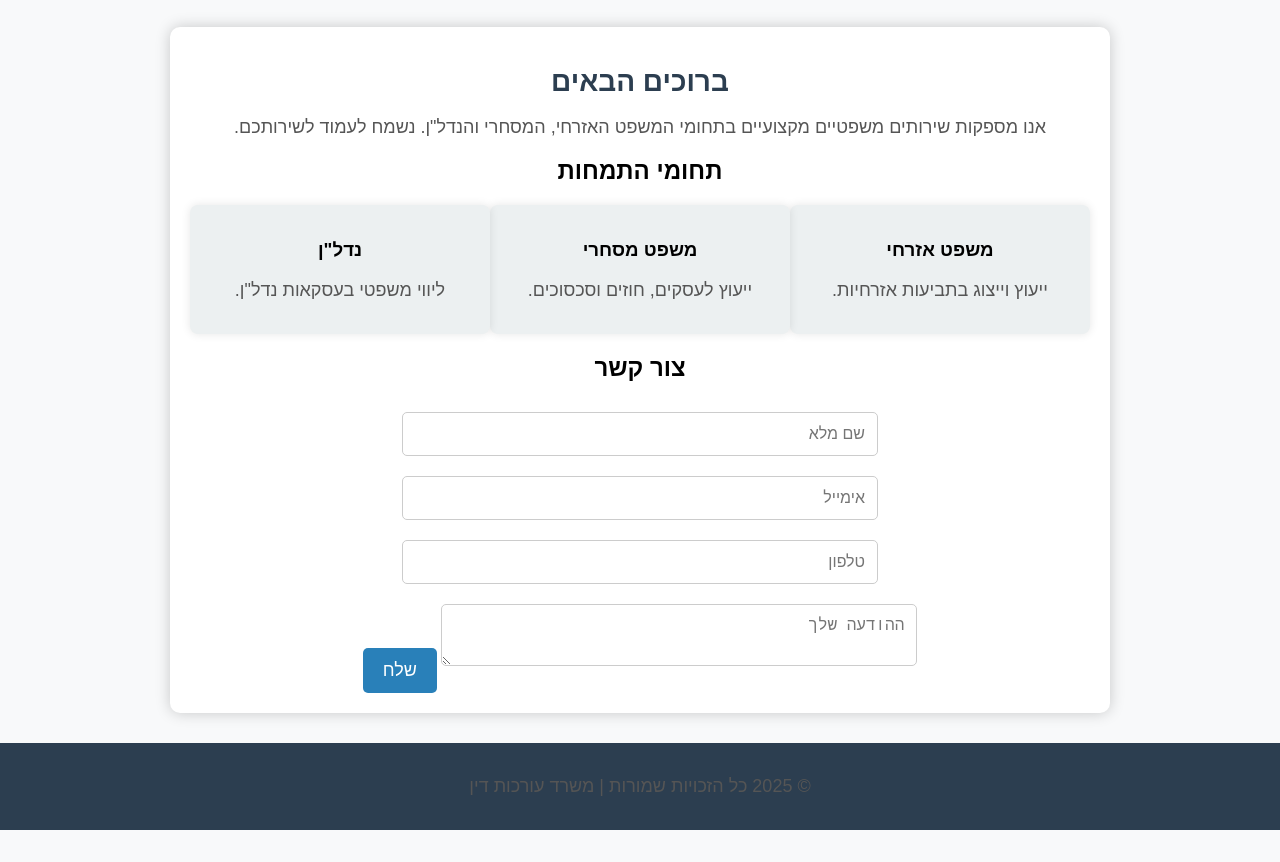
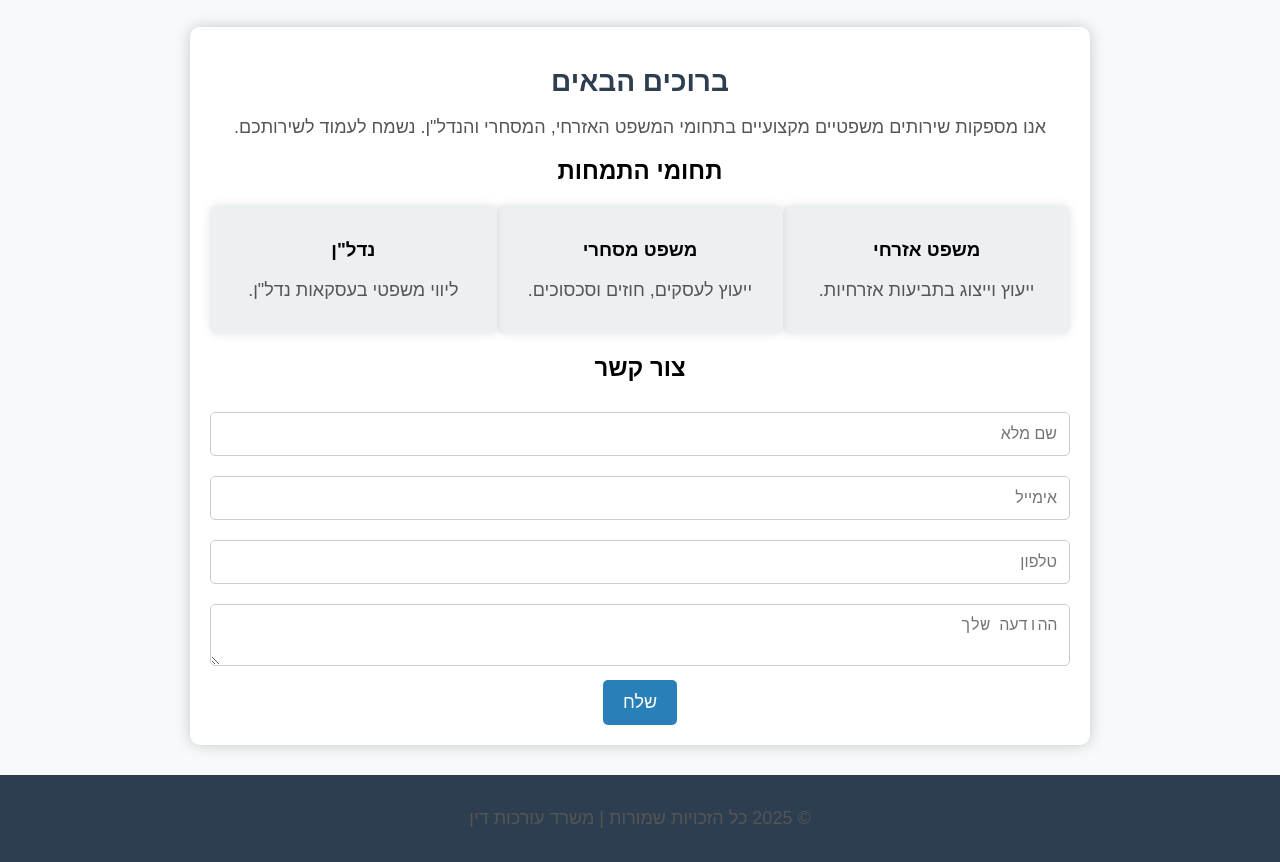
Before and after one commit to niv-morim/niv-morim.github.io, a plain HTML site: page index.html in a window 1280 px wide. Shown: the part 71-933 px from the top of the page. Before the commit the page ends 901 px from the top, so only its background shows below. Drawn offline with Linux system fonts and the light colour scheme.

Commit message:
Update index.html

```diff
--- a/index.html
+++ b/index.html
@@ -28,6 +28,7 @@
             box-shadow: 0px 0px 15px rgba(0,0,0,0.2);
             border-radius: 10px;
             margin-top: 30px;
+            box-sizing: border-box; /* הוספת box-sizing */
         }
         h1 {
             color: #2c3e50;
@@ -41,12 +42,13 @@
             margin-top: 20px;
         }
         input, textarea {
-            width: 50%;
+            width: 100%;
             padding: 12px;
             margin: 10px 0;
             border: 1px solid #ccc;
             border-radius: 5px;
             font-size: 16px;
+            box-sizing: border-box; /* הוספת box-sizing */
         }
         button {
             background-color: #2980b9;
```
